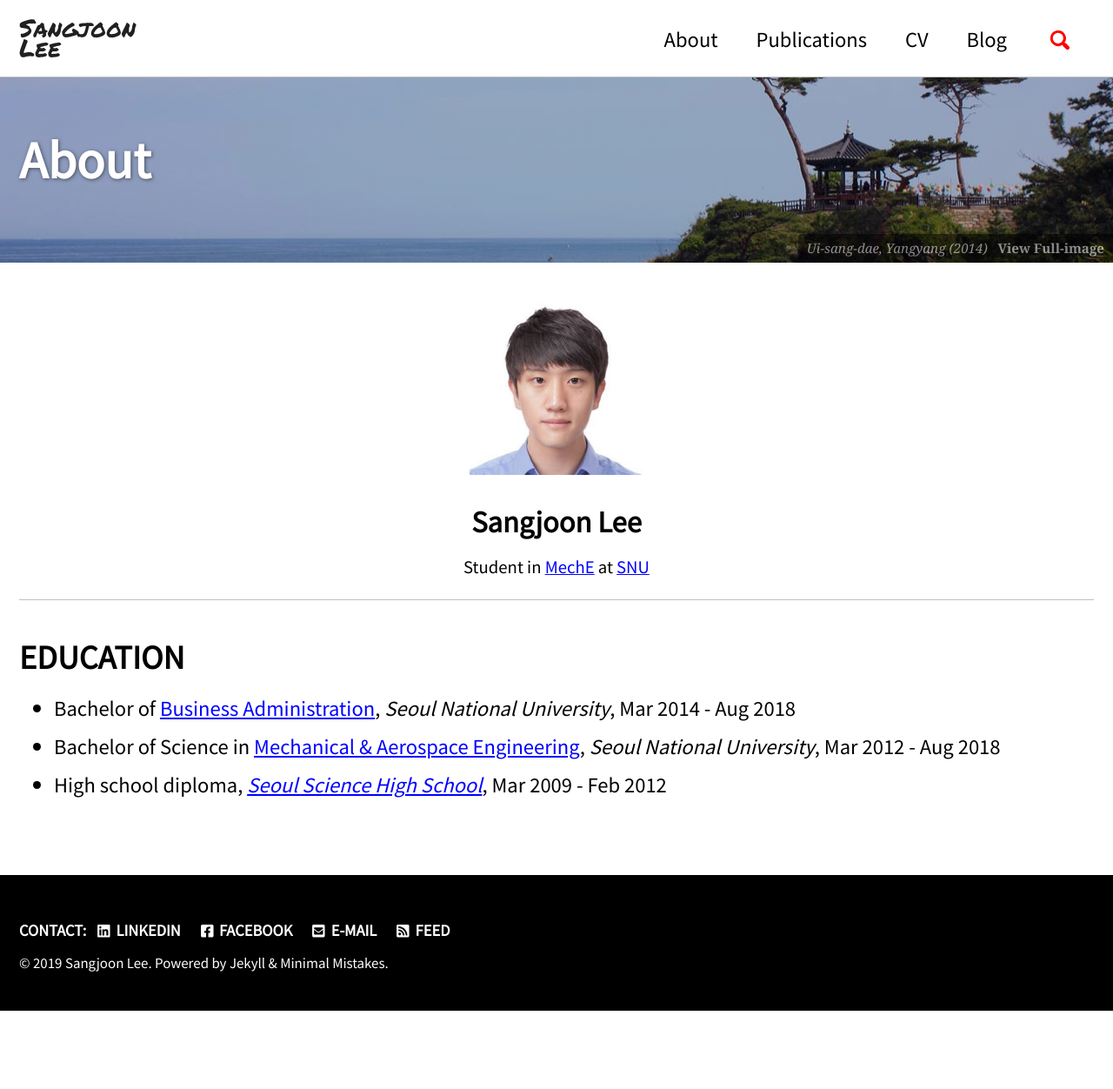
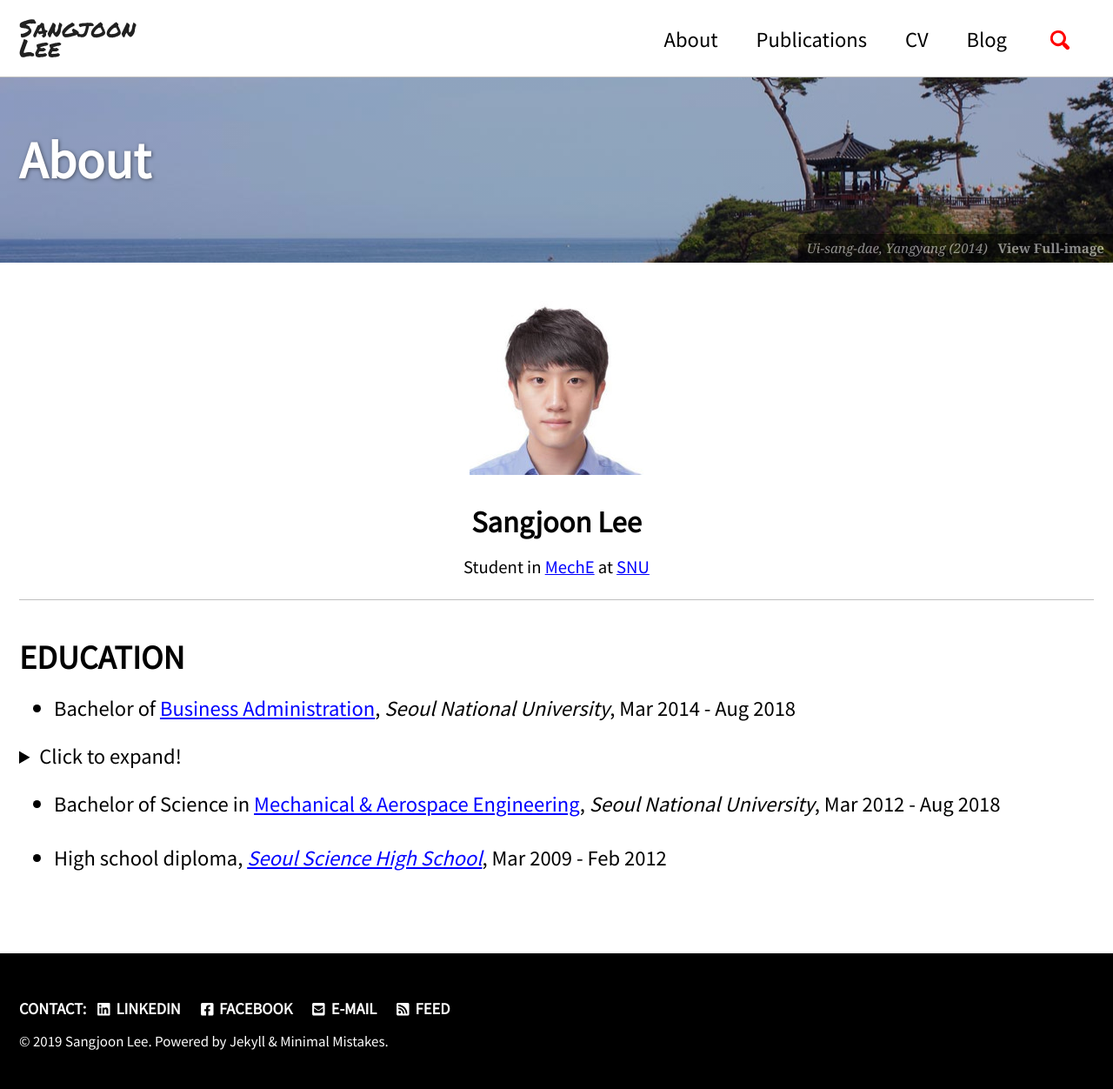
Before and after one commit to jun9303/jun9303.github.io, a Jekyll site: the page built from _pages/about.md, in a window 1280 px wide. Shown: the whole page at 87% size. Built offline with Jekyll 4.4.1, drawn with Linux system fonts in a browser that asks for light colours; cached includes are drawn as plain includes; nearby versions of some CDN libraries; before the commit the page ends 1162 px from its top, so only the background shows below that.

Commit message:
Signed-off-by: SJ <jun9303@gmail.com>

```diff
--- a/_pages/about.md
+++ b/_pages/about.md
@@ -18,9 +18,18 @@ feature_row:
 # EDUCATION
 
 - Bachelor of [Business Administration](http://cba.snu.ac.kr/en), *Seoul National University*, Mar 2014 - Aug 2018
+<details>
+  <summary>Click to expand!</summary>
+
+  ## Heading
+  1. A numbered
+  2. list
+     * With some
+     * Sub bullets
+</details>
 - Bachelor of Science in [Mechanical & Aerospace Engineering](http://me.snu.ac.kr/eng), *Seoul National University*, Mar 2012 - Aug 2018
+
 - High school diploma, *[Seoul Science High School](http://en.sshs.hs.kr)*, Mar 2009 - Feb 2012
-
 
 <style type="text/css">
 .archive__item-teaser img {
```
